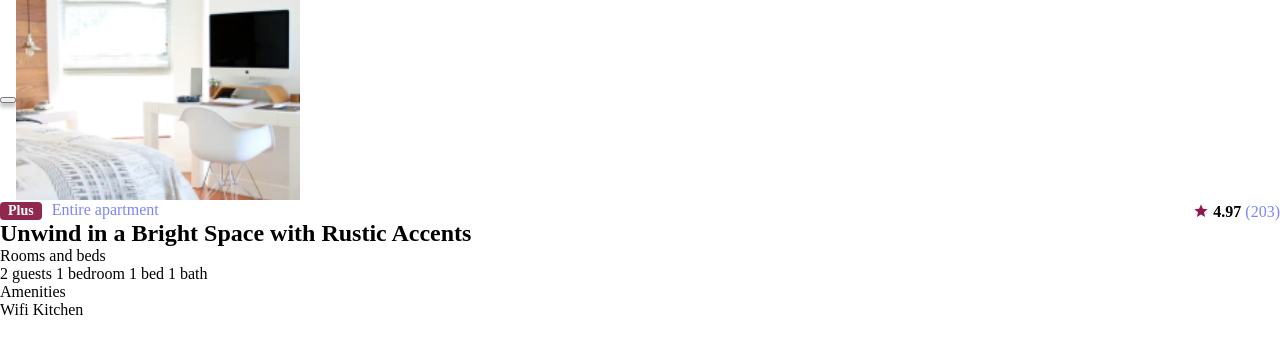
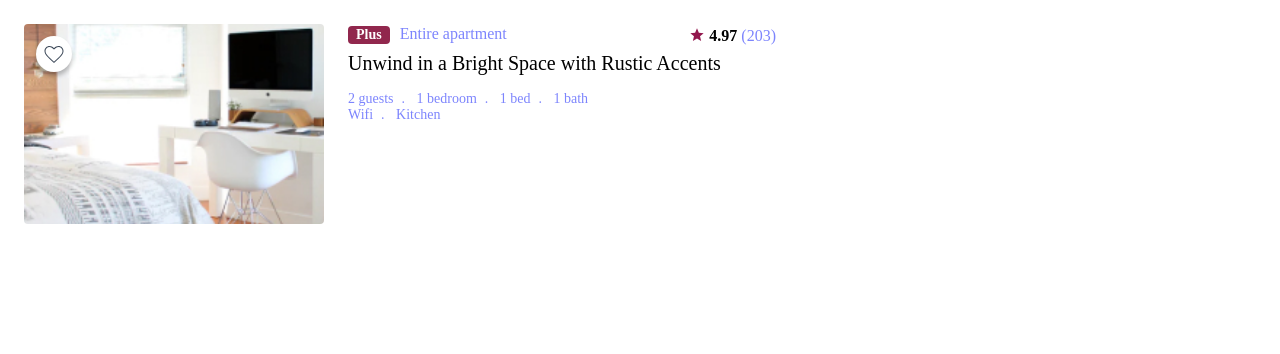
Before and after one commit to GilhwanE/Background-practice, a plain HTML site: page index.html in a window 1280 px wide. Drawn offline with Linux system fonts and the light colour scheme.

Commit message:
CSS : card(image,property)

```diff
--- a/style.css
+++ b/style.css
@@ -8,27 +8,62 @@
       box-sizing: border-box;
       margin: 0;
   }
+  .sr-only{
+      position: absolute;
+      z-index: -100;
+      overflow: hidden;
+      opacity: 0;
+  }
 
+
+/* Card */
+
+.card{
+    display: flex;
+    width: 800px;
+    padding: 24px;
+
+}
   .card-image{
+    position: relative;
     display: flex;
     justify-content: center;
     align-items: center;
     overflow: hidden;
     width: 300px;
     height: 200px;
+    margin-right: 24px;
+    border-radius: 4px;
   }
-
   .card-image img{
       width: 100%;
       height: auto;
   }
+  .card-image   .like-button{
+    position: absolute;
+    top: 12px;
+    left: 12px;
+    width: 36px;
+    height: 36px;
+    border-radius: 50%;
+    border: none;
+    background-color: #fff;
+    background-image: url(img/icon-favorite.svg);
+    background-repeat: no-repeat;
+    background-position: center center;
+    background-size: 24px 24px;
+    cursor: pointer;
+  }
 /* Card-Content */
+.card-content{
+    flex-grow: 1;
+}
 .card-header{
     display: flex;
     justify-content: space-between;
     align-items: center;
+    margin-bottom: 8px;
 }
-
   .plus-badge{
       display: inline-block;
       padding: 1px 8px;
@@ -38,13 +73,11 @@
       font-size: 14px;
       background-color: #91274d;
   }
-
   .property-type span{
       font-size: 16px;
       line-height: 1.25;
       color: #7d85fd;
   }
-
   .property-rate {
       font-size: 16px;
       line-height: 0.85;
@@ -64,3 +97,20 @@
       background-size: contain;
       background-position: center center;
   }
+  .card-title{
+      font-size: 20px;
+      font-weight: 400;
+      margin-bottom: 16px;
+  }
+  .property-detail{
+      font-size: 14px;
+      color: #7d85fd;
+  }
+  .property-detail dd span::after{
+    content: '.';
+    margin: 0 8px;
+  }
+  .property-detail dd span:last-child::after{
+      content: '';
+      margin: 0;
+  }
```
Lines whose indentation alone changed are shown as unchanged.
